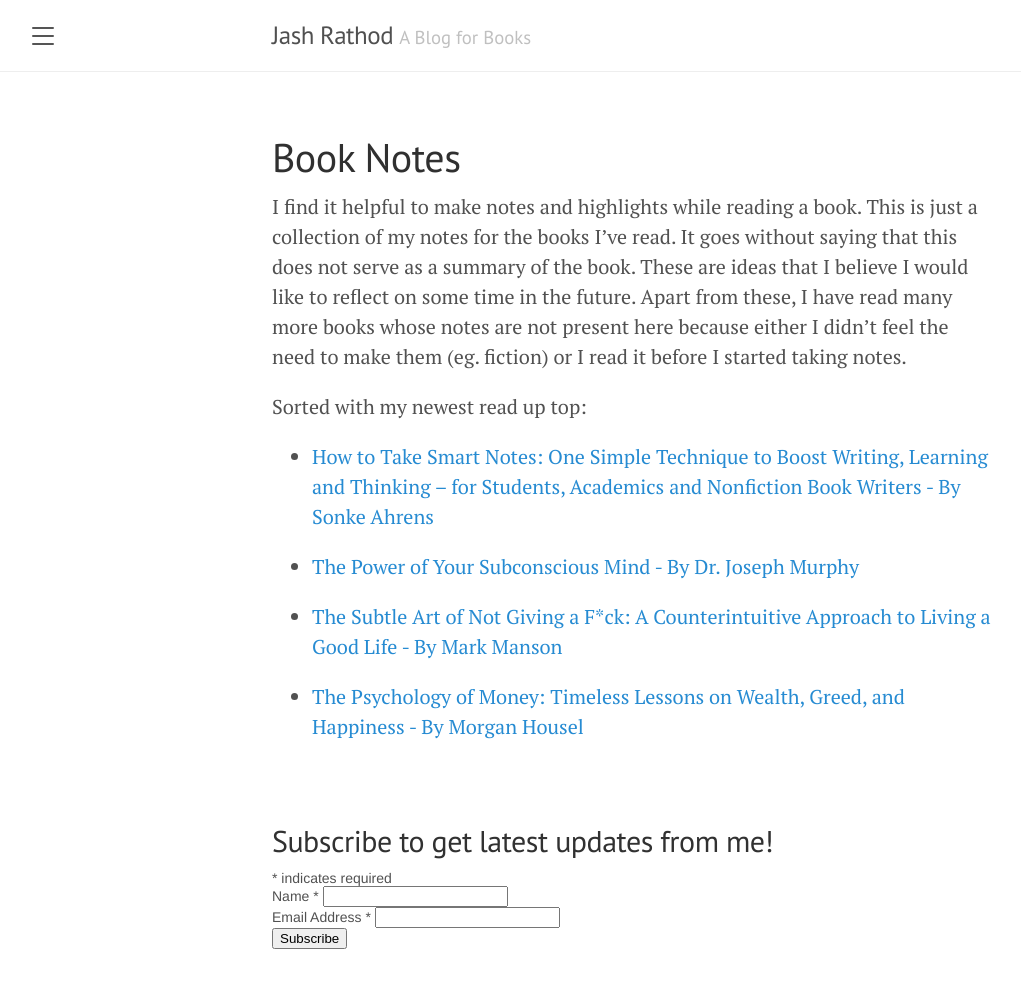
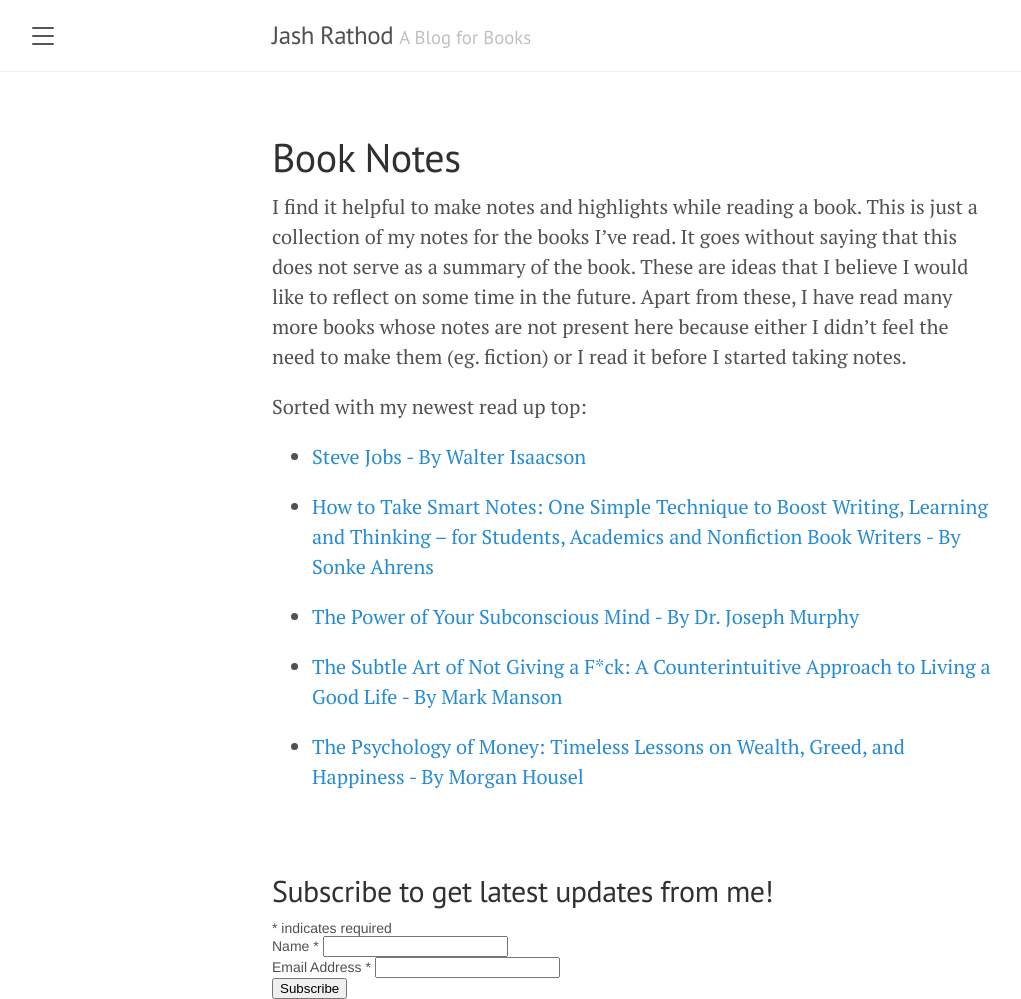
Before and after one commit to jashrathod/book-blog, a Jekyll site: the page built from notes.md, in a window 1280 px wide. Shown: the whole page, without its empty margins (8-1029 px from the left). Built offline with Jekyll 4.4.1, drawn with Linux system fonts in a browser that asks for light colours; comment, search, counter and statistics services are not loaded; before the commit the page ends 949 px from its top, so only the background shows below that.

Commit message:
Update notes.md

```diff
--- a/notes.md
+++ b/notes.md
@@ -10,6 +10,8 @@ taking notes.
 
 Sorted with my newest read up top:
 
+- [Steve Jobs - By Walter Isaacson](https://jashrathod.github.io/book-blog/2021/10/05/steve-jobs/)
+
 - [How to Take Smart Notes: One Simple Technique to Boost Writing, Learning and Thinking – for Students, Academics and Nonfiction Book Writers - By Sonke Ahrens](https://jashrathod.github.io/book-blog/2021/08/30/how-to-take-smart-notes/)
 
 - [The Power of Your Subconscious Mind - By Dr. Joseph Murphy](https://jashrathod.github.io/book-blog/2021/08/29/the-power-of-your-subconscious-mind/)
```
